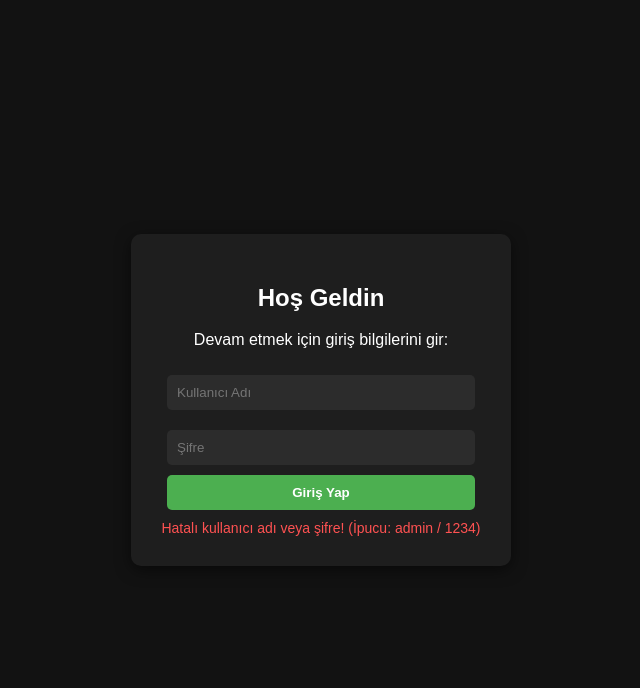
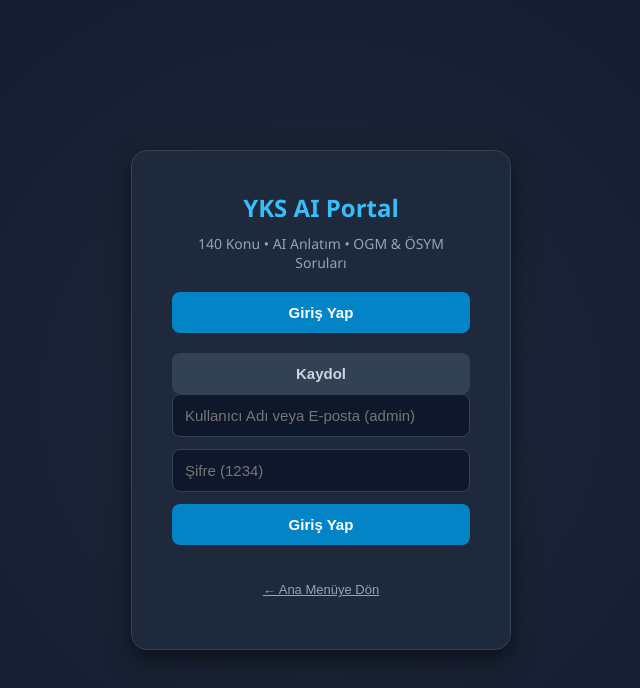
Before and after one commit to noalang-ui/Dersproplus, a plain HTML site: page index.html in a window 1280 px wide. Both pictures are taken after a click on the button "Giriş Yap". Shown: the whole page, without its empty margins (319-959 px from the left). Drawn offline with Linux system fonts and the light colour scheme.

Commit message:
Update index.html

```diff
--- a/index.html
+++ b/index.html
@@ -3,96 +3,216 @@
 <head>
     <meta charset="UTF-8">
     <meta name="viewport" content="width=device-width, initial-scale=1.0">
-    <title>Giriş Ekranı</title>
+    <title>YKS AI & OGM/ÖSYM Çalışma Platformu</title>
     <style>
+        * { box-sizing: border-box; margin: 0; padding: 0; }
         body {
-            font-family: Arial, sans-serif;
-            background-color: #121212;
-            color: #ffffff;
+            font-family: 'Segoe UI', Tahoma, Geneva, Verdana, sans-serif;
+            background-color: #0f172a;
+            color: #f8fafc;
+            height: 100vh;
+            overflow: hidden;
+        }
+
+        /* GİRİŞ EKRANI */
+        #giris-ekrani {
             display: flex;
+            flex-direction: column;
             justify-content: center;
             align-items: center;
             height: 100vh;
-            margin: 0;
+            background: radial-gradient(circle at center, #1e293b 0%, #0f172a 100%);
         }
-        #giris-ekrani {
-            background: #1e1e1e;
-            padding: 30px;
-            border-radius: 10px;
-            box-shadow: 0 4px 15px rgba(0,0,0,0.5);
+        .login-box {
+            background: #1e293b;
+            padding: 40px;
+            border-radius: 16px;
+            box-shadow: 0 10px 25px rgba(0,0,0,0.5);
+            width: 380px;
             text-align: center;
-            width: 320px;
+            border: 1px solid #334155;
         }
+        .login-box h2 { margin-bottom: 10px; color: #38bdf8; }
+        .login-box p { font-size: 14px; color: #94a3b8; margin-bottom: 20px; }
+
+        .form-grup {
+            display: none;
+            flex-direction: column;
+            gap: 12px;
+            animation: fadeIn 0.3s ease-in-out;
+        }
+        .form-grup.aktif { display: flex; }
+
+        @keyframes fadeIn {
+            from { opacity: 0; transform: translateY(5px); }
+            to { opacity: 1; transform: translateY(0); }
+        }
+
         input {
-            width: 90%;
-            padding: 10px;
-            margin: 10px 0;
-            border: none;
-            border-radius: 5px;
-            background: #2c2c2c;
+            width: 100%;
+            padding: 12px;
+            border-radius: 8px;
+            border: 1px solid #334155;
+            background: #0f172a;
             color: white;
+            font-size: 15px;
         }
-        button {
-            width: 96%;
-            padding: 10px;
-            background: #4caf50;
-            border: none;
-            border-radius: 5px;
-            color: white;
+
+        .btn {
+            width: 100%;
+            padding: 12px;
+            border-radius: 8px;
+            font-size: 15px;
             font-weight: bold;
             cursor: pointer;
+            transition: 0.2s;
+            border: none;
         }
-        button:hover {
-            background: #45a049;
+        .btn-primary { background: #0284c7; color: white; margin-bottom: 10px; }
+        .btn-primary:hover { background: #0369a1; }
+
+        .btn-google { background: #ea4335; color: white; display: flex; align-items: center; justify-content: center; gap: 10px; margin-bottom: 10px; }
+        .btn-google:hover { background: #d33828; }
+
+        .btn-secondary { background: #334155; color: #cbd5e1; }
+        .btn-secondary:hover { background: #475569; }
+
+        .buton-grubu {
+            display: flex;
+            flex-direction: column;
+            gap: 10px;
         }
-        #hata-mesaji {
-            color: #ff5252;
-            font-size: 14px;
-            margin-top: 10px;
+
+        #hata-mesaji { color: #f87171; font-size: 13px; margin-top: 12px; }
+
+        .geri-don {
+            background: none;
+            border: none;
+            color: #94a3b8;
+            font-size: 13px;
+            margin-top: 15px;
+            cursor: pointer;
+            text-decoration: underline;
         }
+        .geri-don:hover { color: #f8fafc; }
+
+        /* ANA UYGULAMA ALANI */
         #ana-icerik {
             display: none;
-            width: 100%;
-            height: 100%;
+            height: 100vh;
+            width: 100vw;
         }
     </style>
 </head>
 <body>
 
-    <!-- GİRİŞ PROMPT ALANI -->
+    <!-- GİRİŞ & KAYIT EKRANI -->
     <div id="giris-ekrani">
-        <h2>Hoş Geldin</h2>
-        <p>Devam etmek için giriş bilgilerini gir:</p>
-        <input type="text" id="kullanici-adi" placeholder="Kullanıcı Adı" />
-        <input type="password" id="sifre" placeholder="Şifre" />
-        <button onclick="girisKontrol()">Giriş Yap</button>
-        <div id="hata-mesaji"></div>
+        <div class="login-box">
+            <h2>YKS AI Portal</h2>
+            <p>140 Konu • AI Anlatım • OGM & ÖSYM Soruları</p>
+
+            <!-- ANA MENÜ BUTONLARI -->
+            <div id="ana-butonlar" class="buton-grubu">
+                <button class="btn btn-primary" onclick="formGoster('giris')">Giriş Yap</button>
+                <button class="btn btn-secondary" onclick="formGoster('kaydol-secenekler')">Kaydol</button>
+            </div>
+
+            <!-- GİRİŞ YAP FORMU -->
+            <div id="form-giris" class="form-grup">
+                <input type="text" id="kullanici-adi" placeholder="Kullanıcı Adı veya E-posta (admin)" />
+                <input type="password" id="sifre" placeholder="Şifre (1234)" onkeypress="if(event.key==='Enter') girisKontrol()" />
+                <button class="btn btn-primary" onclick="girisKontrol()">Giriş Yap</button>
+                <button class="geri-don" onclick="formGoster('ana')">← Ana Menüye Dön</button>
+            </div>
+
+            <!-- KAYDOL SEÇENEKLERİ -->
+            <div id="form-kaydol-secenekler" class="form-grup">
+                <button class="btn btn-google" onclick=" sosyalKayit('Gmail')">
+                    <svg width="18" height="18" viewBox="0 0 24 24"><path fill="currentColor" d="M21.35 11.1h-9.17v2.73h6.51c-.33 1.74-1.78 3.04-3.51 3.04-2.12 0-3.84-1.72-3.84-3.84s1.72-3.84 3.84-3.84c.97 0 1.86.36 2.54 1.01l2.04-2.04C18.17 6.84 15.82 6 12.18 6 7.66 6 4 9.66 4 14.18s3.66 8.18 8.18 8.18c4.73 0 7.86-3.32 7.86-7.99 0-.55-.06-1.09-.17-1.27z"/></svg>
+                    Gmail ile Kaydol
+                </button>
+                <button class="btn btn-secondary" onclick="formGoster('eposta-kayit')">E-posta ile Kaydol</button>
+                <button class="geri-don" onclick="formGoster('ana')">← Ana Menüye Dön</button>
+            </div>
+
+            <!-- E-POSTA İLE KAYIT FORMU -->
+            <div id="form-eposta-kayit" class="form-grup">
+                <input type="text" id="kayit-kadi" placeholder="Ad Soyad / Kullanıcı Adı" />
+                <input type="email" id="kayit-eposta" placeholder="E-posta Adresi" />
+                <input type="password" id="kayit-sifre" placeholder="Şifre Belirle" />
+                <button class="btn btn-primary" onclick="epostaKayitOl()">Hesap Oluştur</button>
+                <button class="geri-don" onclick="formGoster('kaydol-secenekler')">← Geri Dön</button>
+            </div>
+
+            <div id="hata-mesaji"></div>
+        </div>
     </div>
 
-    <!-- SİTE İÇİ DİĞER HER ŞEYİN YÜKLENECEĞİ ALAN -->
+    <!-- VERILER JS İLE YÜKLENECEK ANA PANEL -->
     <div id="ana-icerik"></div>
 
-    <!-- Tüm site verileri ve içerik oluşturucu -->
-    <script src="veriler.js"></script>
+    <!-- Tüm 140 konu, AI anlatımları ve soru motoru -->
+    <script src="veriler1.js"></script>
 
-    <!-- Giriş Prompt Mantığı -->
+    <!-- Giriş ve Form Geçiş Scriptleri -->
     <script>
+        function formGoster(tip) {
+            document.getElementById("ana-butonlar").classList.remove("aktif");
+            document.getElementById("form-giris").classList.remove("aktif");
+            document.getElementById("form-kaydol-secenekler").classList.remove("aktif");
+            document.getElementById("form-eposta-kayit").classList.remove("aktif");
+            document.getElementById("hata-mesaji").textContent = "";
+
+            if (tip === 'ana') {
+                document.getElementById("ana-butonlar").classList.add("aktif");
+            } else if (tip === 'giris') {
+                document.getElementById("form-giris").classList.add("aktif");
+            } else if (tip === 'kaydol-secenekler') {
+                document.getElementById("form-kaydol-secenekler").classList.add("aktif");
+            } else if (tip === 'eposta-kayit') {
+                document.getElementById("form-eposta-kayit").classList.add("aktif");
+            }
+        }
+
+        // Sayfa ilk açıldığında ana butonları göster
+        formGoster('ana');
+
         function girisKontrol() {
             const kadi = document.getElementById("kullanici-adi").value.trim();
             const sifre = document.getElementById("sifre").value.trim();
             const hata = document.getElementById("hata-mesaji");
 
-            // Basit giriş kontrolü (İstediğin gibi değiştirebilirsin)
-            if (kadi === "admin" && sifre === "1234") {
-                document.getElementById("giris-ekrani").style.display = "none";
-                const anaIcerik = document.getElementById("ana-icerik");
-                anaIcerik.style.display = "block";
+            if ((kadi === "admin" || kadi !== "") && sifre === "1234") {
+                basariliGiris(kadi || "Öğrenci");
+            } else {
+                hata.textContent = "Hatalı giriş! (Test için: admin / 1234)";
+            }
+        }
 
-                // veriler.js içindeki fonksiyonu tetikleyip siteyi kuruyoruz
-                siteyiBaslat(kadi);
+        function sosyalKayit(servis) {
+            alert(servis + " ile başarılı bir şekilde bağlandınız! Yönlendiriliyorsunuz...");
+            basariliGiris("Google Kullanıcısı");
+        }
+
+        function epostaKayitOl() {
+            const kadi = document.getElementById("kayit-kadi").value.trim();
+            const eposta = document.getElementById("kayit-eposta").value.trim();
+            const sifre = document.getElementById("kayit-sifre").value.trim();
+            const hata = document.getElementById("hata-mesaji");
+
+            if (kadi && eposta && sifre) {
+                alert("Kayıt başarıyla oluşturuldu! Hoş geldin, " + kadi);
+                basariliGiris(kadi);
             } else {
-                hata.textContent = "Hatalı kullanıcı adı veya şifre! (İpucu: admin / 1234)";
+                hata.textContent = "Lütfen tüm alanları eksiksiz doldurun.";
             }
+        }
+
+        function basariliGiris(kullaniciAdi) {
+            document.getElementById("giris-ekrani").style.display = "none";
+            document.getElementById("ana-icerik").style.display = "flex";
+            sistemiBaslat(kullaniciAdi); // veriler1.js içindeki ana fonksiyonu tetikler
         }
     </script>
 </body>
```
